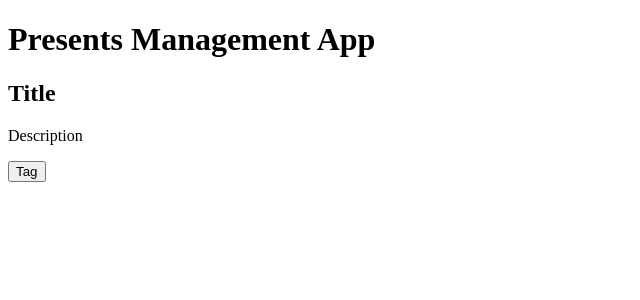
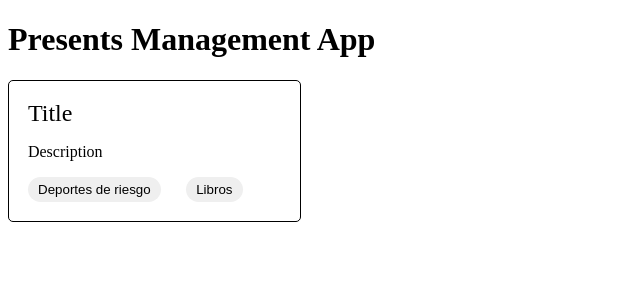
Before and after one commit to MinervaLong/jobarcelona22-online, a React (Create React App) app: page / in a window 1280 px wide. Shown: the top 300 px of the page, without its empty margins (0-640 px from the left). Built offline with nearby package versions, Linux system fonts and the light colour scheme.

Commit message:
Add basic structure to PresentsGroup component

```diff
--- a/src/components/PresentsGroup.js
+++ b/src/components/PresentsGroup.js
@@ -1,11 +1,14 @@
 import React from 'react'
+import './../styles/sass/App.scss';
 
 const PresentsGroup = () => {
   return (
     <section className='group'>
       <h2 className='group__title'>Title</h2>
       <p className='group__description'>Description</p>
-      <div className='group__tagsContainer'><button className='group__tag'>Tag</button></div>
+      <div className='group__tagsContainer'>
+        <button className='group__tag'> Deportes de riesgo</button>
+        <button className='group__tag'> Libros</button></div>
     </section>
   )
 }
--- a/src/styles/css/App.css
+++ b/src/styles/css/App.css
@@ -0,0 +1,28 @@
+/*PresentsGroup Component*/
+.group {
+  border: 1px solid black;
+  border-radius: 5px;
+  padding: 1.5%;
+  width: 20%;
+  display: flex;
+  flex-direction: column;
+  justify-content: center;
+  align-items: flex-start;
+}
+.group .group__title {
+  margin: 0;
+  font-weight: 500;
+}
+.group .group__tagsContainer {
+  width: 100%;
+  display: flex;
+  flex-direction: row;
+  justify-content: flex-start;
+}
+.group .group__tagsContainer .group__tag {
+  border: none;
+  border-radius: 15px;
+  padding: 2% 4%;
+  /*padding: 3% 8%; tablet or phone*/
+  margin-right: 10%;
+}
--- a/src/styles/sass/App.scss
+++ b/src/styles/sass/App.scss
@@ -0,0 +1,32 @@
+/*PresentsGroup Component*/
+
+.group {
+    border: 1px solid black;
+    border-radius: 5px;
+    padding: 1.5%;
+    width: 20%;
+    display: flex;
+    flex-direction: column;
+    justify-content: center;
+    align-items: flex-start;
+
+    .group__title {
+        margin: 0;
+        font-weight: 500;
+    }
+
+    .group__tagsContainer {
+        width: 100%;
+        display: flex;
+        flex-direction: row;
+        justify-content: flex-start;
+
+        .group__tag {
+            border: none;
+            border-radius: 15px;
+            padding: 2% 4%;
+            /*padding: 3% 8%; tablet or phone*/
+            margin-right: 10%;
+        }
+    }
+}
```
